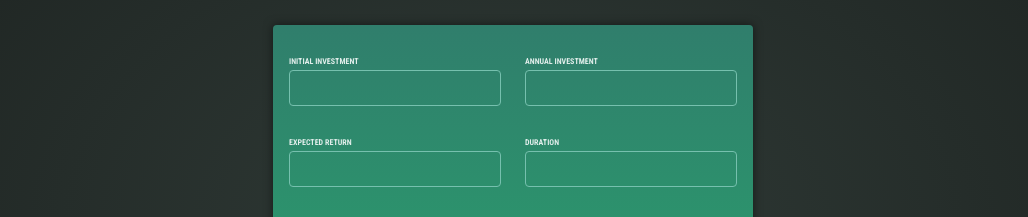
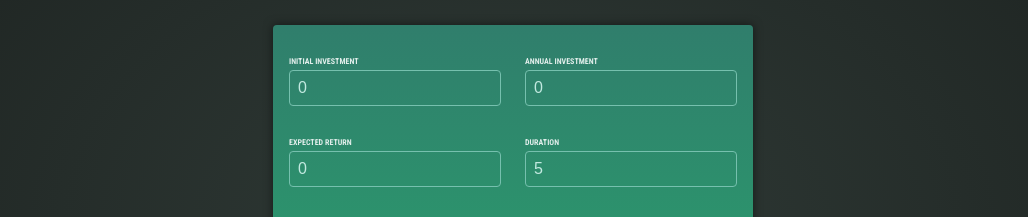
Before and after one commit to NithuJanzee/Angular-Investment-Calculator, an Angular app: page / in a window 1280 px wide. Shown: the part 201-418 px from the top of the page, without its empty margins (127-1155 px from the left). Built offline with nearby package versions, Linux system fonts and the light colour scheme.

Commit message:
ngmodel set up two way binding  78

```diff
--- a/src/app/user-input/user-input.component.html
+++ b/src/app/user-input/user-input.component.html
@@ -1,22 +1,35 @@
-<form>
+<form (ngSubmit)="onsubmit()">
     <div class="input-group">
         <p>
             <label for="initial-investment">initial investment</label>
-            <input type="number" id="initial-investment">
+            <input type="number"
+            id="initial-investment"
+            name="initial-investment"
+             [(ngModel)]="enterInitialInvestment">
         </p>
         <p>
             <label for="annual-investment">Annual investment</label>
-            <input type="number" id="annual-investment">
+            <input type="number"
+            id="annual-investment"
+            name="annual-investment"
+            [(ngModel)]="enterAnnualInvestment">
         </p>
     </div>
     <div class="input-group">
         <p>
             <label for="expected-return">Expected Return</label>
-            <input type="number" id="expected-return">
+            <input type="number"
+            id="expected-return"
+            name="expected-return"
+            [(ngModel)]="enterExpectedReturn">
         </p>
         <p>
             <label for="Duration">Duration</label>
-            <input type="number" id="Duration">
+            <input type="number"
+            id="Duration"
+            name="Duration"
+            [(ngModel)]="enterDuration"
+           >
         </p>
     </div>
     <p>
--- a/src/app/user-input/user-input.component.ts
+++ b/src/app/user-input/user-input.component.ts
@@ -1,12 +1,23 @@
 import { Component } from '@angular/core';
+import { FormsModule } from '@angular/forms';
 
 @Component({
   selector: 'app-user-input',
   standalone: true,
-  imports: [],
+  imports: [FormsModule],
   templateUrl: './user-input.component.html',
   styleUrl: './user-input.component.css'
 })
 export class UserInputComponent {
-
+  enterInitialInvestment = '0';
+  enterAnnualInvestment='0';
+  enterExpectedReturn='0';
+  enterDuration='5';
+  onsubmit(){
+    console.log('hello')
+    console.log(this.enterInitialInvestment)
+    console.log(this.enterAnnualInvestment)
+    console.log(this.enterExpectedReturn)
+    console.log(this.enterDuration)
+  }
 }
```
